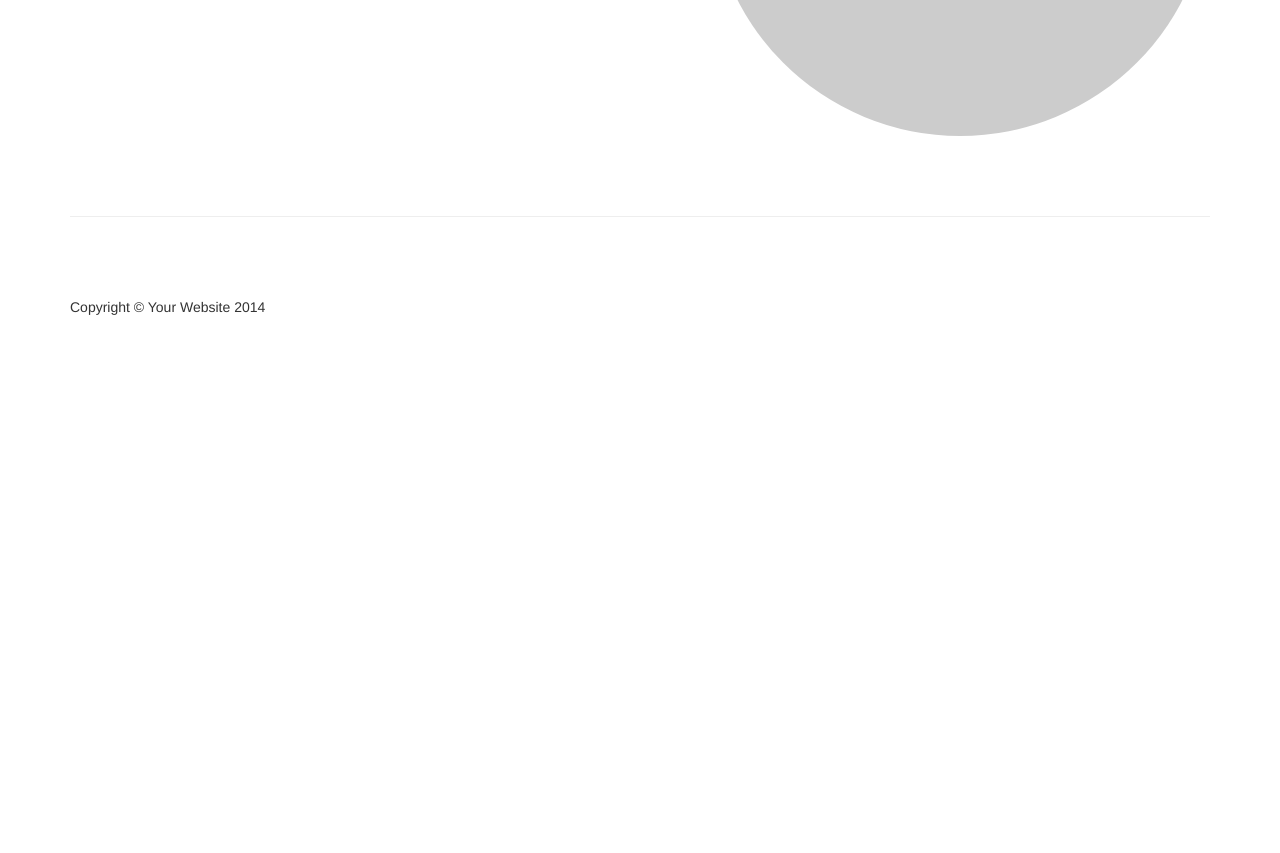
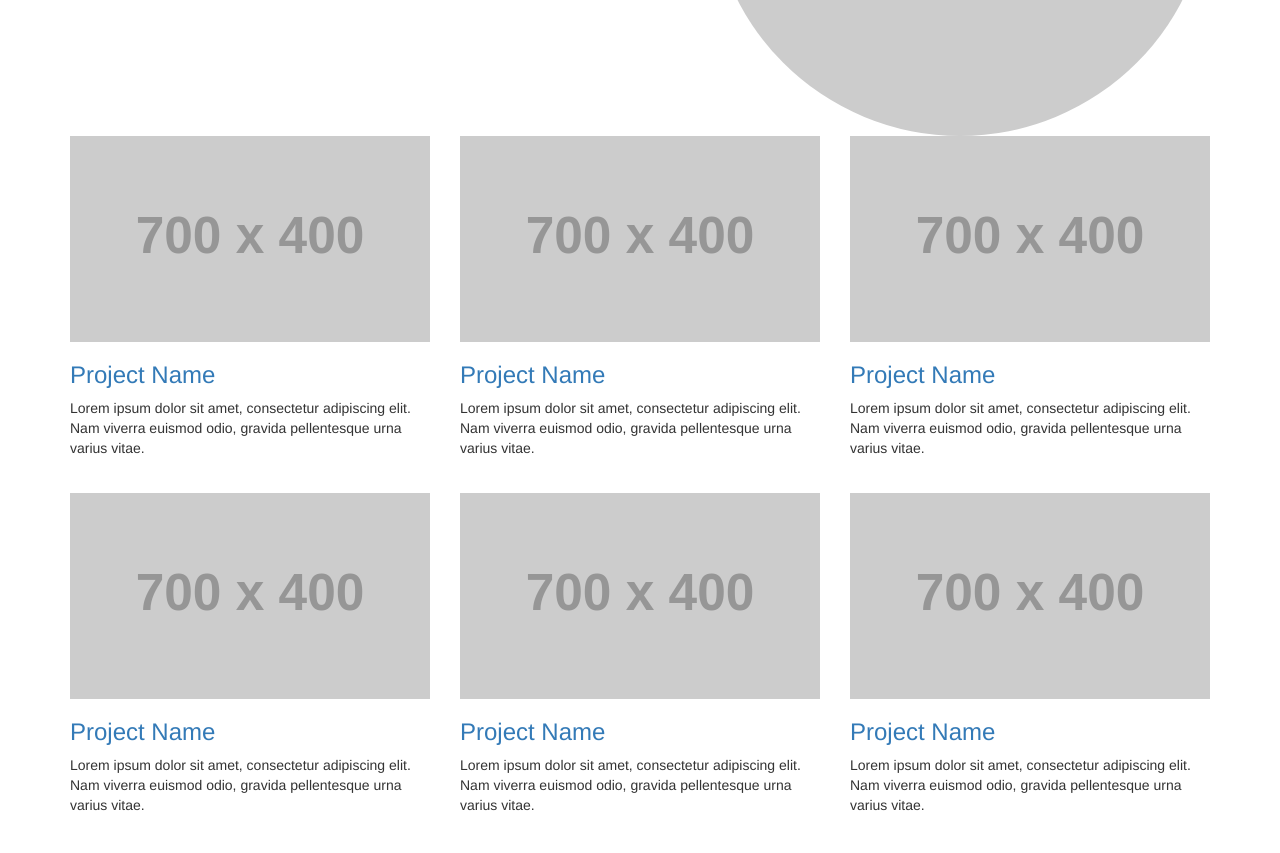
Before and after one commit to WeCodeTeam2/prototype, a plain HTML site: page catlady/index.html in a window 1280 px wide. Shown: the part 1701-2554 px from the top of the page. Before the commit the page ends 2078 px from the top, so only its background shows below. Drawn offline with Linux system fonts and the light colour scheme; placeholder pictures from the web are drawn by us.

Commit message:
Added three column layout for facebook comments

```diff
--- a/catlady/css/one-page-wonder.css
+++ b/catlady/css/one-page-wonder.css
@@ -43,6 +43,9 @@ body {
 
 .featurette-heading {
     font-size: 50px;
+}
+.portfolio-item {
+    margin-bottom: 25px;
 }
 /* GAUGE */
     .activity-gauge {
--- a/catlady/index.html
+++ b/catlady/index.html
@@ -115,7 +115,68 @@
             </h2>
             <p class="lead">Donec ullamcorper nulla non metus auctor fringilla. Vestibulum id ligula porta felis euismod semper. Praesent commodo cursus magna, vel scelerisque nisl consectetur. Fusce dapibus, tellus ac cursus commodo.</p>
         </div>
+                <!-- Projects Row -->
+        <div class="row">
+            <div class="col-md-4 portfolio-item">
+                <a href="#">
+                    <img class="img-responsive" src="http://placehold.it/700x400" alt="">
+                </a>
+                <h3>
+                    <a href="#">Project Name</a>
+                </h3>
+                <p>Lorem ipsum dolor sit amet, consectetur adipiscing elit. Nam viverra euismod odio, gravida pellentesque urna varius vitae.</p>
+            </div>
+            <div class="col-md-4 portfolio-item">
+                <a href="#">
+                    <img class="img-responsive" src="http://placehold.it/700x400" alt="">
+                </a>
+                <h3>
+                    <a href="#">Project Name</a>
+                </h3>
+                <p>Lorem ipsum dolor sit amet, consectetur adipiscing elit. Nam viverra euismod odio, gravida pellentesque urna varius vitae.</p>
+            </div>
+            <div class="col-md-4 portfolio-item">
+                <a href="#">
+                    <img class="img-responsive" src="http://placehold.it/700x400" alt="">
+                </a>
+                <h3>
+                    <a href="#">Project Name</a>
+                </h3>
+                <p>Lorem ipsum dolor sit amet, consectetur adipiscing elit. Nam viverra euismod odio, gravida pellentesque urna varius vitae.</p>
+            </div>
+        </div>
+        <!-- /.row -->
 
+        <!-- Projects Row -->
+        <div class="row">
+            <div class="col-md-4 portfolio-item">
+                <a href="#">
+                    <img class="img-responsive" src="http://placehold.it/700x400" alt="">
+                </a>
+                <h3>
+                    <a href="#">Project Name</a>
+                </h3>
+                <p>Lorem ipsum dolor sit amet, consectetur adipiscing elit. Nam viverra euismod odio, gravida pellentesque urna varius vitae.</p>
+            </div>
+            <div class="col-md-4 portfolio-item">
+                <a href="#">
+                    <img class="img-responsive" src="http://placehold.it/700x400" alt="">
+                </a>
+                <h3>
+                    <a href="#">Project Name</a>
+                </h3>
+                <p>Lorem ipsum dolor sit amet, consectetur adipiscing elit. Nam viverra euismod odio, gravida pellentesque urna varius vitae.</p>
+            </div>
+            <div class="col-md-4 portfolio-item">
+                <a href="#">
+                    <img class="img-responsive" src="http://placehold.it/700x400" alt="">
+                </a>
+                <h3>
+                    <a href="#">Project Name</a>
+                </h3>
+                <p>Lorem ipsum dolor sit amet, consectetur adipiscing elit. Nam viverra euismod odio, gravida pellentesque urna varius vitae.</p>
+            </div>
+        </div>
         <hr class="featurette-divider">
 
         <!-- Footer -->
```
